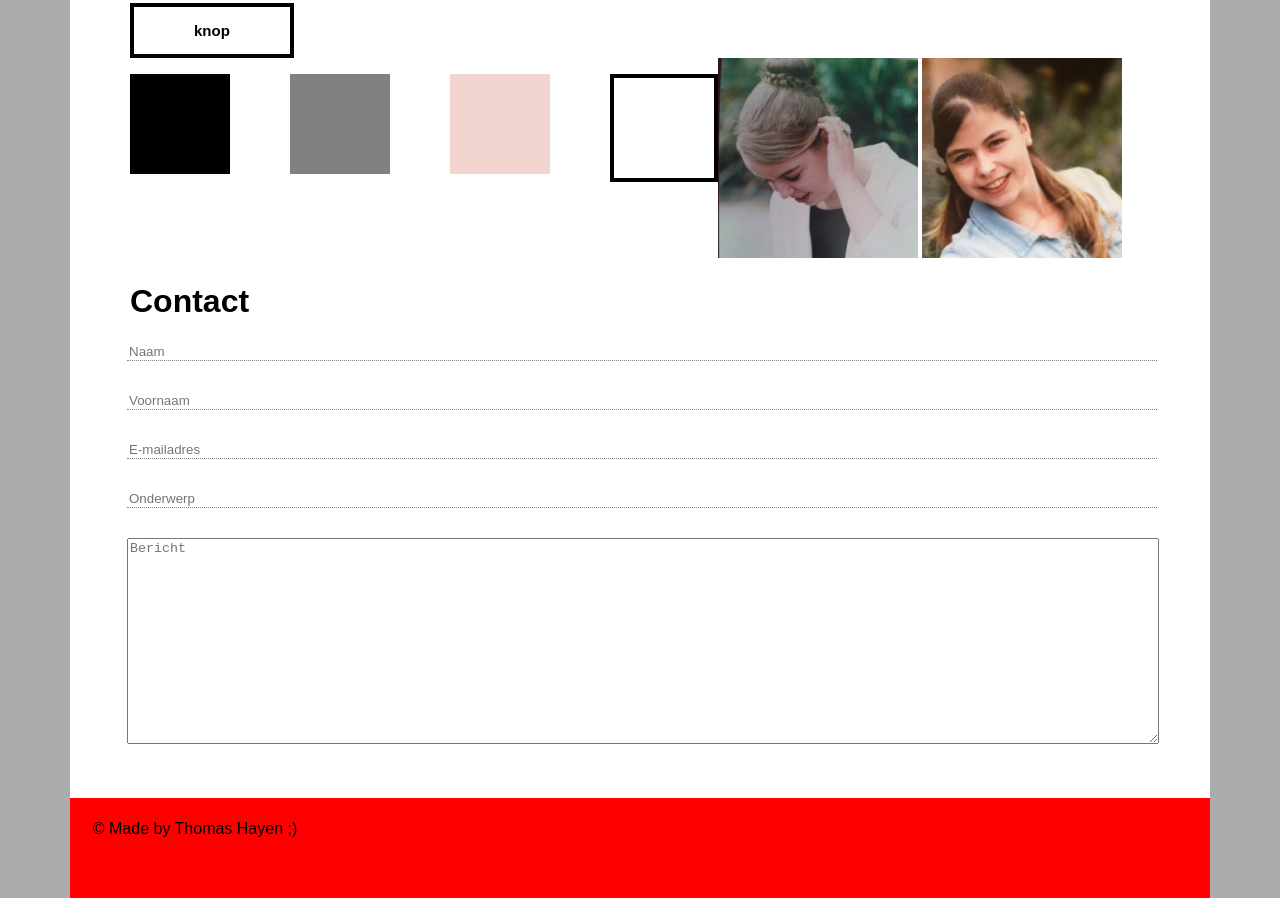
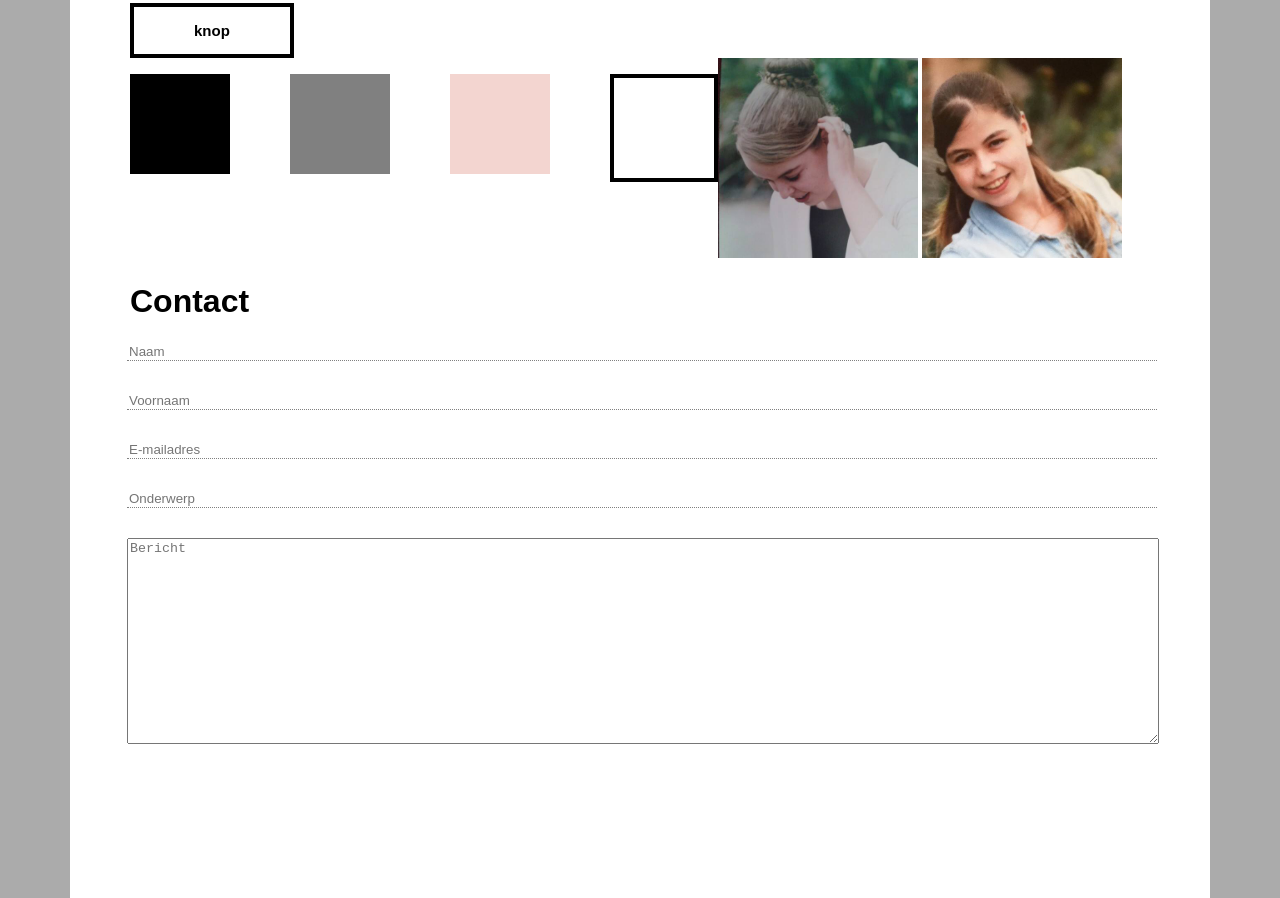
Before and after one commit to justverl1/1617.webd2, a plain HTML site: page Styleguide.html in a window 1280 px wide. Shown: the part 496-1394 px from the top of the page. Drawn offline with Linux system fonts and the light colour scheme; files whose address does not match are found by name.

Commit message:
github upload

```diff
--- a/Styleguide.css
+++ b/Styleguide.css
@@ -227,7 +227,7 @@ input:focus {outline: none;}
 footer{
     width:100%;
     height:100px;
-    background-color:red;
+    background-color:white;
     }
 
 footer p{
--- a/Styleguide.html
+++ b/Styleguide.html
@@ -60,7 +60,7 @@
 				<input type="text" id="input-subject" placeholder="Onderwerp" required>
 				<textarea name="message" type="text" id="input-message" placeholder="Bericht" required></textarea>
 </form>
-<footer><p>© Made by Thomas Hayen ;)</p></footer>
+<footer><p></p></footer>
 </main>
 
 </div>
```
